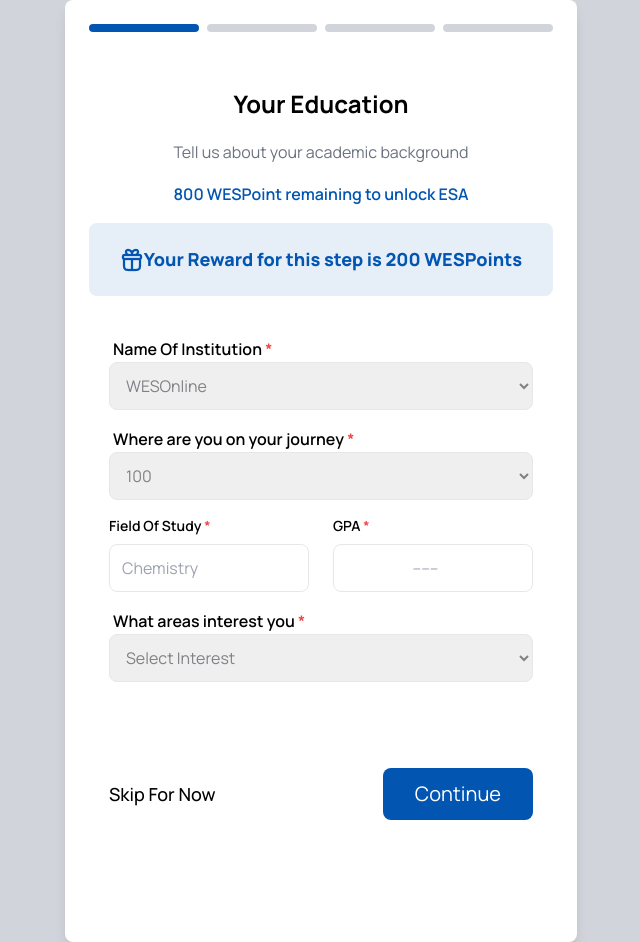
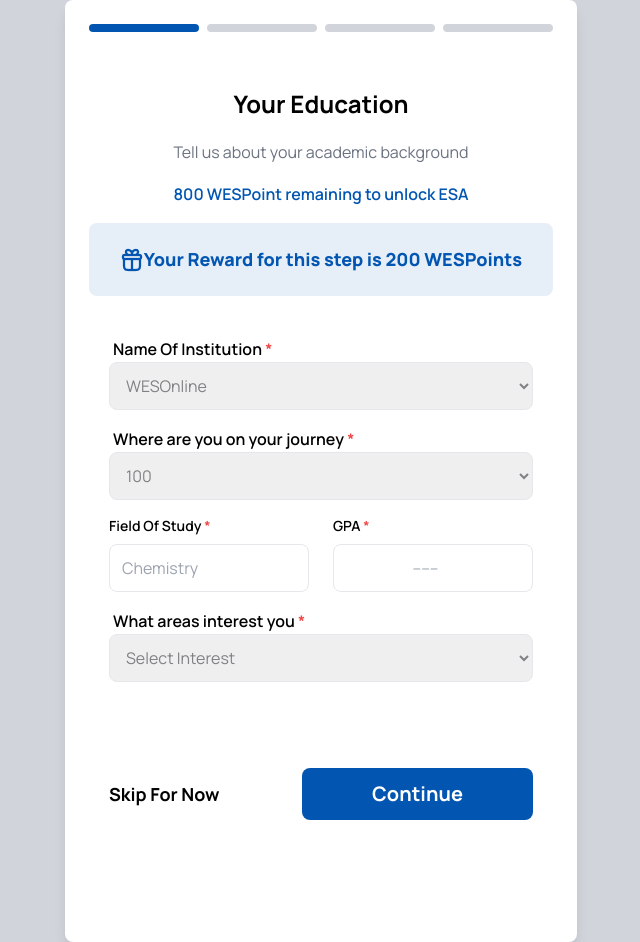
Before and after one commit to Chrstphr9/WES-Project, a React (Vite) app: page / in a window 1280 px wide. Shown: the whole page, without its empty margins (319-959 px from the left). Built offline with nearby package versions, Linux system fonts and the light colour scheme.

Commit message:
`Update firstPage.jsx: modify button styles and layout`

```diff
--- a/src/components/firstPage.jsx
+++ b/src/components/firstPage.jsx
@@ -157,11 +157,11 @@
                     </div>
 
                     {/* Buttons */}
-                    <div className="flex justify-between items-center w-full px-5 pt-[70px]">
-                        <button type="button" className="text-black font-medium text-xs lg:text-lg">Skip For Now</button>
+                    <div className="flex justify-between items-center w-auto px-5 pt-[70px] ">
+                        <button type="button" className="text-black font-bold text-xs lg:text-lg">Skip For Now</button>
                         <button
                             type="submit"
-                            className="bg-[#0256B2] lg:px-8 lg:py-3 lg:text-xl text-white font-normal text-sm px-4 py-1 rounded-lg"
+                            className="bg-[#0256B2] lg:px-[70px] lg:py-3 lg:text-xl text-white lg:font-bold text-sm px-5 py-2 rounded-lg"
                             onClick={(e) => {
                                 e.preventDefault();
                                 setIsPopupOpen(true);
```
